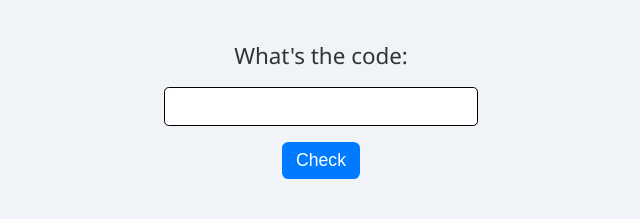
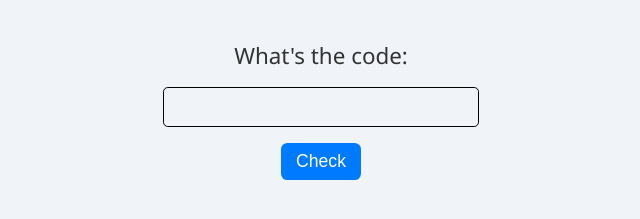
Before and after one commit to BabaKaana/Loan-Rangers, a plain HTML site: page index.html in a window 1280 px wide. Shown: the part 93-312 px from the top of the page, without its empty margins (319-959 px from the left). Drawn offline with Linux system fonts and the light colour scheme.

Commit message:
Update styles.css: Few Adjustments

```diff
--- a/styles.css
+++ b/styles.css
@@ -28,10 +28,13 @@ label, input{
 }
 
 input{
-    padding: 0.35rem 0.75rem;
+    background-color: #f0f4f8;
+    color: #333333;
+    padding: 0.4rem 0.8rem;
     border-radius: 0.3rem;
     border: 1px solid black ;
     outline: none;
+    text-align: center;
 }
 
 button{
@@ -39,7 +42,7 @@ button{
     color: white;
     font-size: 1.1rem;
     border: none;
-    padding: 0.5rem 0.9rem;
+    padding: 0.5rem 0.95rem;
     cursor: pointer;
     border-radius: 0.4rem;
 
@@ -96,7 +99,7 @@ div p{
     color: #e0e0e0;
     padding: 0.7rem;
     line-height: 1.6rem;
-    width: 100vw;
+    width: 98vw;
     position: relative;
     bottom: 0;
     margin-bottom: 0;
```
